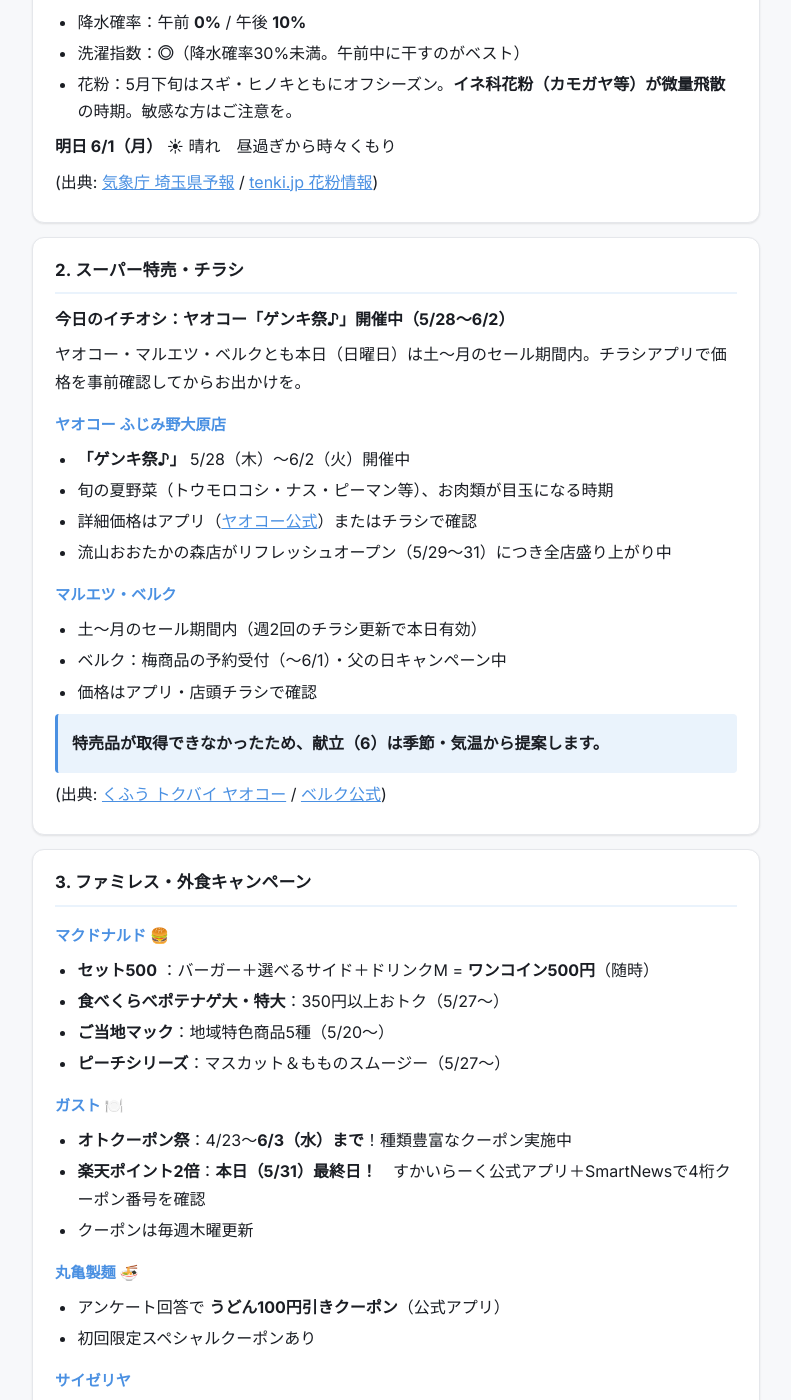
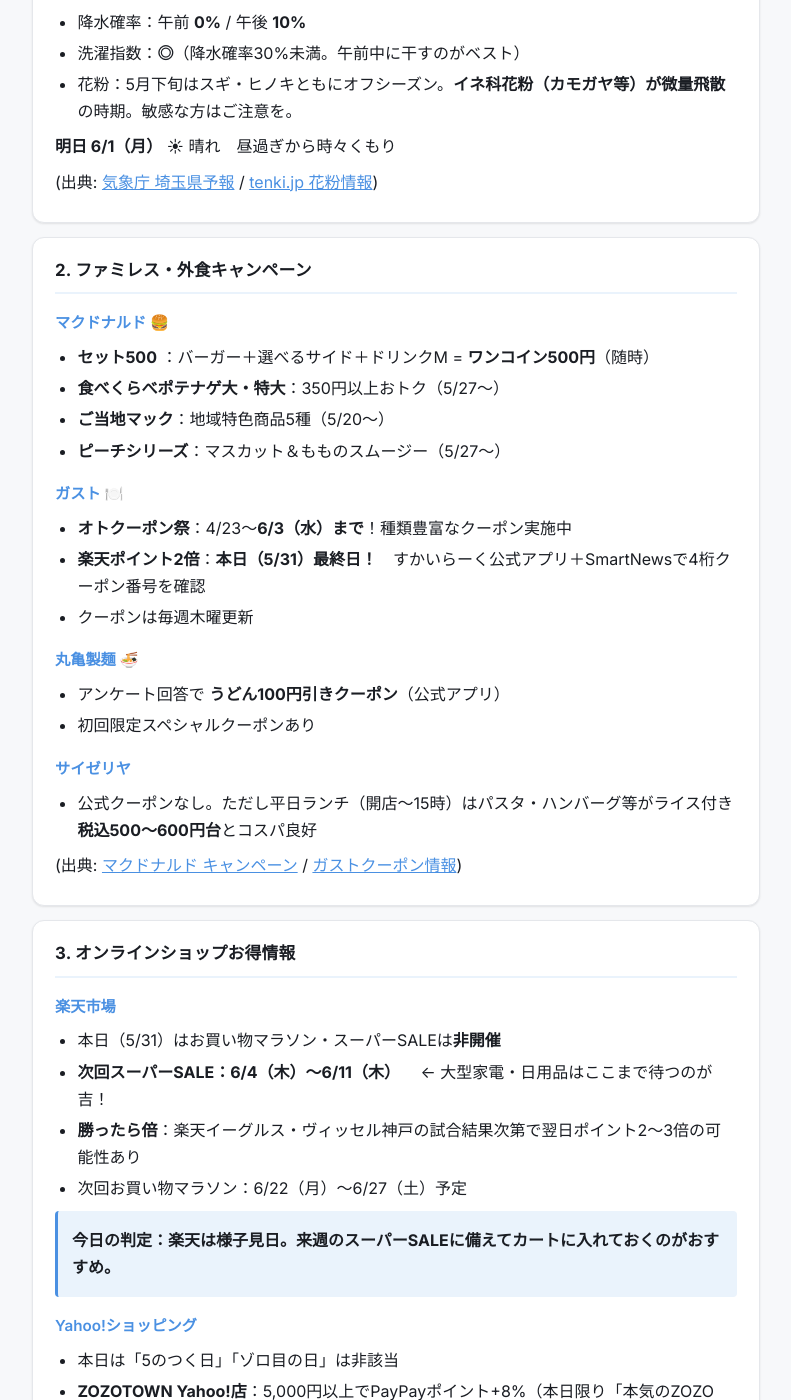
Before and after one commit to yuki7827/daily-life-dashboard, a Jekyll site: the page built from _posts/2026-05-31-daily.md, in a window 1280 px wide and 1400 px high, scrolled down 321 px. Shown: the whole window, without its empty margins (244-1035 px from the left). Built offline with Jekyll 4.4.1, drawn with Linux system fonts in a browser that asks for light colours; some of the changed text lies outside the part shown.

Commit message:
daily: 2026-05-31 remove supermarket/recipe/status sections

```diff
--- a/_posts/2026-05-31-daily.md
+++ b/_posts/2026-05-31-daily.md
@@ -19,30 +19,7 @@ location: "埼玉県富士見市"
 
 ---
 
-## 2. スーパー特売・チラシ
-
-**今日のイチオシ：ヤオコー「ゲンキ祭♪」開催中（5/28〜6/2）**
-
-ヤオコー・マルエツ・ベルクとも本日（日曜日）は土〜月のセール期間内。チラシアプリで価格を事前確認してからお出かけを。
-
-### ヤオコー ふじみ野大原店
-- **「ゲンキ祭♪」** 5/28（木）〜6/2（火）開催中
-- 旬の夏野菜（トウモロコシ・ナス・ピーマン等）、お肉類が目玉になる時期
-- 詳細価格はアプリ（[ヤオコー公式](https://www.yaoko-net.com/store/store01/211.html)）またはチラシで確認
-- 流山おおたかの森店がリフレッシュオープン（5/29〜31）につき全店盛り上がり中
-
-### マルエツ・ベルク
-- 土〜月のセール期間内（週2回のチラシ更新で本日有効）
-- ベルク：梅商品の予約受付（〜6/1）・父の日キャンペーン中
-- 価格はアプリ・店頭チラシで確認
-
-> **特売品が取得できなかったため、献立（6）は季節・気温から提案します。**
-
-(出典: [くふう トクバイ ヤオコー](https://tokubai.co.jp/%E3%83%A4%E3%82%AA%E3%82%B3%E3%83%BC) / [ベルク公式](https://www.belc.jp/topics))
-
----
-
-## 3. ファミレス・外食キャンペーン
+## 2. ファミレス・外食キャンペーン
 
 ### マクドナルド 🍔
 - **セット500** ：バーガー＋選べるサイド＋ドリンクM = **ワンコイン500円**（随時）
@@ -88,7 +65,7 @@ location: "埼玉県富士見市"
 
 ---
 
-## 5. キャッシュレス・アプリお得情報
+## 4. キャッシュレス・アプリお得情報
 
 ### PayPay
 - 富士見市・埼玉県の自治体還元キャンペーン：**5月現在は非開催**（6月以降の新規自治体キャンペーンに注目）
@@ -107,28 +84,7 @@ location: "埼玉県富士見市"
 
 ---
 
-## 6. 今日の献立提案
-
-> 今日は最高31℃と夏日。さっぱり・ひんやりメニューを2パターン提案します。
-> （スーパー特売品の価格が取得できなかったため、ゲンキ祭で出やすい夏野菜・豚肉を前提に提案）
-
-### 🍽️ パターンA：豚しゃぶ冷やしうどん
-- **使う特売品**：豚しゃぶ用肉（ヤオコーゲンキ祭でお得な可能性大）、きゅうり
-- **主菜**：豚しゃぶ + ごまだれ冷やしうどん
-- **副菜**：きゅうりとわかめの酢の物
-- **汁物**：なし（麺料理のため省略）
-- **追加の買い物リスト**：うどん（乾麺 or 冷凍）、めんつゆ、わかめ（乾燥）
-
-### 🍽️ パターンB：夏野菜とひき肉のカレー炒め丼
-- **使う特売品**：豚ひき肉（または合いびき肉）、ナス・ピーマン（夏野菜）
-- **主菜**：夏野菜とひき肉のカレー炒め（ナス・ピーマン・ひき肉 + カレー粉 + しょうゆ）を白ご飯にのせる
-- **副菜**：冷ややっこ（豆腐）
-- **汁物**：冷たい麦茶 or わかめスープ（冷製）
-- **追加の買い物リスト**：カレー粉、豆腐
-
----
-
-## 7. ゴミ収集（富士見市・自宅地区）
+## 5. ゴミ収集（富士見市・自宅地区）
 
 | 日 | 曜日 | 収集品目 |
 |---|---|---|
@@ -155,18 +111,3 @@ location: "埼玉県富士見市"
 
 ### 富士見市内
 - 富士見市公式イベントカレンダー（2026年5月）：詳細は[富士見市公式サイト](https://www.city.fujimi.saitama.jp/event/naiyo/calendar/list_calendar.html)で確認
-
----
-
-## ⚙ 取得状況
-
-| セクション | 取得方法 | 状況 |
-|---|---|---|
-| (1) 天気・洗濯・花粉 | WebFetch（気象庁JSON） | ✅ 取得成功（埼玉県南部、最高31℃/降水確率0〜10%） |
-| (2) スーパー特売 | WebFetch（tokubai）→WebSearch | ⚠️ チラシ画像のため個別価格は取得不可。キャンペーン名のみ確認 |
-| (3) 外食キャンペーン | WebFetch（各公式サイト）→WebSearch | ✅ マクドナルド・ガスト・丸亀製麺の情報取得 |
-| (4) オンラインショップ | WebSearch | ✅ 楽天・Yahoo・Amazon情報取得 |
-| (5) キャッシュレス | WebFetch（PayPay公式）→WebSearch | ✅ 自治体キャンペーン・アプリ情報取得 |
-| (6) 献立提案 | 特売品取得不可のため季節・気温から推定 | ⚠️ 特売品価格未取得のため夏日対応メニューを提案 |
-| (7) ゴミ収集 | data/config.yml（静的） | ✅ 取得成功 |
-| (8) 近隣イベント | WebFetch（ららぽーと富士見公式） | ✅ イベント情報取得 |
```
Also changed, not shown: other parts of _posts/2026-05-31-daily.md (+2 -2 lines).
